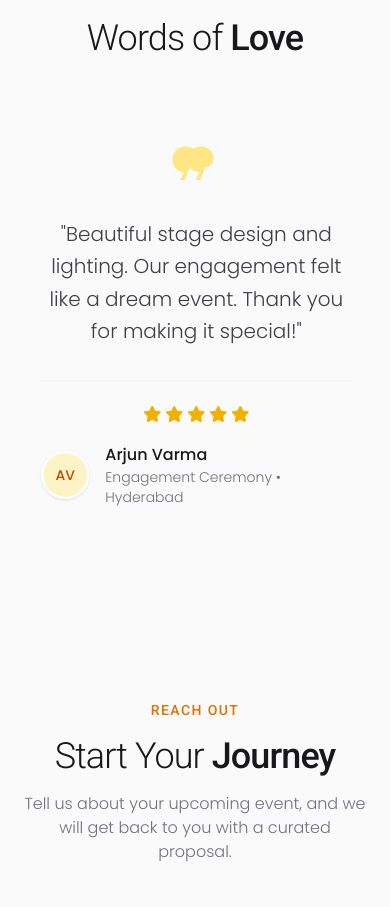
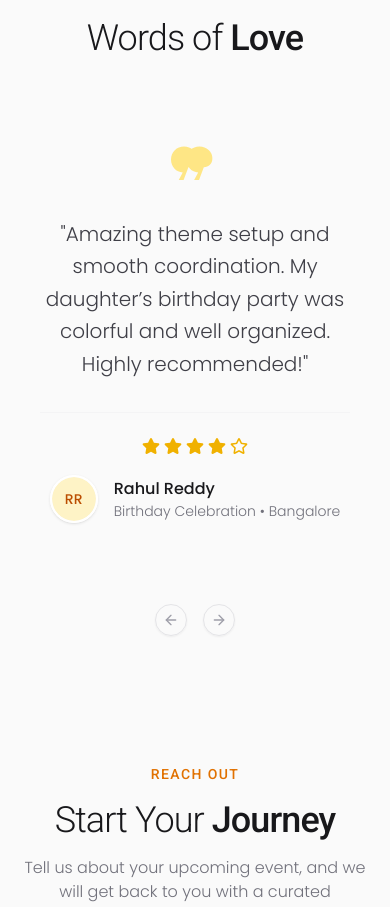
Before and after one commit to callasumamahesh/Events-Website, a Next.js app: page / in a window 390 px wide. Shown: the part 3761-4668 px from the top of the page. Built offline with nearby package versions, Linux system fonts and the light colour scheme.

Commit message:
solved carousel issue"

```diff
--- a/src/components/custom/OurEvents.jsx
+++ b/src/components/custom/OurEvents.jsx
@@ -48,7 +48,7 @@ const OurEvents = () => {
 
             <section className='relative'>
                 <Carousel
-                    className="w-full"
+                    className="w-full touch-pan-y"
                     opts={{
                         align: "start",
                         dragFree: true,
--- a/src/components/custom/Reviews.jsx
+++ b/src/components/custom/Reviews.jsx
@@ -58,7 +58,7 @@ function Reviews() {
   ];
 
   const plugin = React.useRef(
-    Autoplay({ delay: 2000, stopOnInteraction: true })
+    Autoplay({ delay: 3500, stopOnInteraction: true, stopOnMouseEnter: false })
   )
 
   return (
@@ -72,8 +72,10 @@ function Reviews() {
         <Carousel
           plugins={[plugin.current]}
           className="w-full"
-          onMouseEnter={plugin.current.stop}
-          onMouseLeave={plugin.current.reset}
+          opts={{
+              align: "start",
+              loop: true
+          }}
         >
           <CarouselContent>
             {reviews.map((review, index) => (
@@ -110,6 +112,13 @@ function Reviews() {
               </CarouselItem>
             ))}
           </CarouselContent>
+          {/* Mobile Navigation */}
+          <div className="flex justify-center gap-4 mt-8 md:hidden">
+            <CarouselPrevious className='static translate-x-0 translate-y-0 text-zinc-400 hover:bg-amber-600 hover:text-white border-zinc-200 transition-all bg-transparent'/>
+            <CarouselNext className='static translate-x-0 translate-y-0 text-zinc-400 hover:bg-amber-600 hover:text-white border-zinc-200 transition-all bg-transparent'/>
+          </div>
+
+          {/* Desktop Navigation */}
           <div className="hidden md:block">
             <CarouselPrevious className='-left-12 border-zinc-200 text-zinc-400 hover:bg-amber-600 hover:text-white hover:border-amber-600 transition-all bg-transparent' />
             <CarouselNext className='-right-12 border-zinc-200 text-zinc-400 hover:bg-amber-600 hover:text-white hover:border-amber-600 transition-all bg-transparent' />
```
